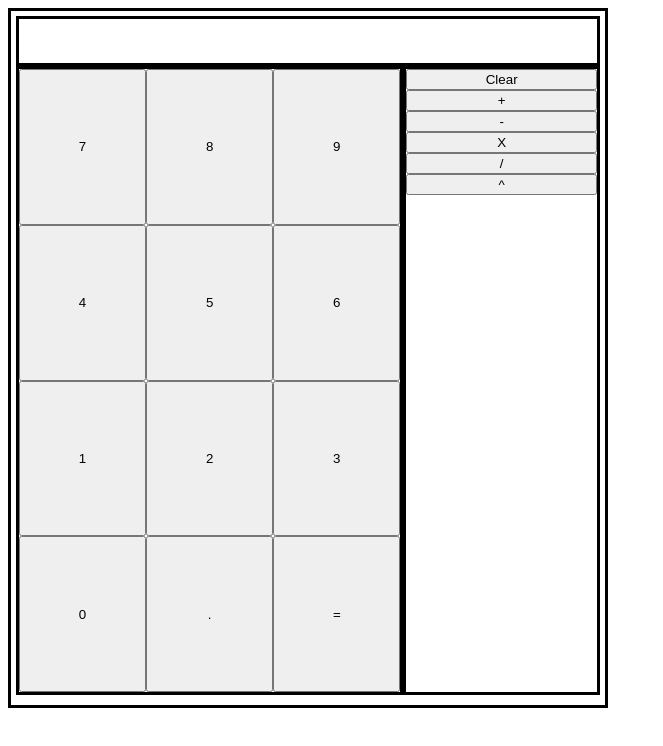
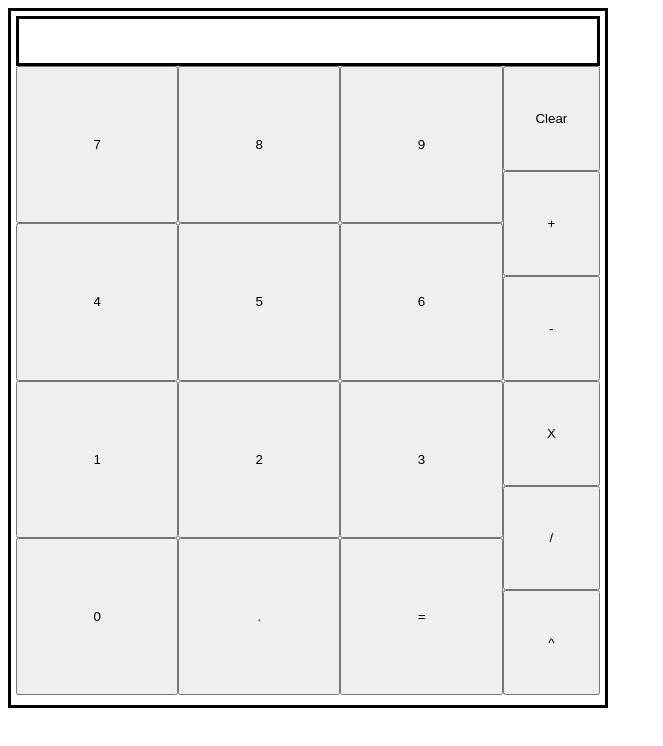
Before and after one commit to juneidteklu/calculator, a plain HTML site: page index.html in a window 1280 px wide. Shown: the whole page, without its empty margins (0-663 px from the left). Drawn offline with Linux system fonts and the light colour scheme.

Commit message:
Correct spacing of operation buttons

```diff
--- a/index.html
+++ b/index.html
@@ -13,7 +13,7 @@
 
             <div class = "buttons-container">
 
-                <div class = "numbers border">
+                <div class = "numbers">
                     <button class = "zero">0</button>
                     <button class = "decimal">.</button>
                     <button class = "equal">=</button>
@@ -29,7 +29,7 @@
 
                 </div>
 
-                <div class = "operations border">
+                <div class = "operations">
                     <button class = "clear">Clear</button>
                     <button class = "add">+</button>
                     <button class = "subtract">-</button>
--- a/style.css
+++ b/style.css
@@ -20,7 +20,7 @@ padding: 5px;
     display: flex;
 }
 .numbers{
-    flex: 2;
+    flex: 5;
     flex-wrap: wrap;
 }
 .numbers > button{
@@ -28,12 +28,20 @@ padding: 5px;
     flex:1 0;
 }
 .operations{
-    flex:1;
     flex-direction: column;
+    flex: 1;
+}
+.operations > button {
+    flex: 1;
 }
 .display{
     height: 50px;
+    display: flex;
+    flex-direction: row-reverse;
+    align-items: center;
 }
+
+
 
 
 .zero{
@@ -41,22 +49,18 @@ padding: 5px;
 }
 .decimal{
     order: 11;
-
 }
 .equal{
     order: 12;
 }
-
 .one{
     order:7;
-
 }
 .two{
     order: 8;
 }
 .three{
     order:9;
-
 }
 .four{
     order: 4;
```
